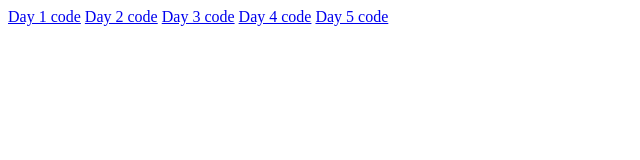
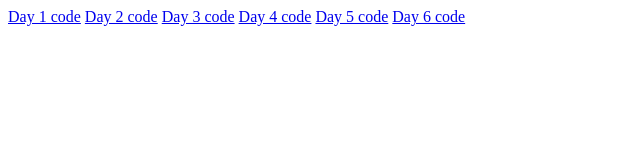
Before and after one commit to SheikMohideen007/Mern_Batch_13, a plain HTML site: page index.html in a window 1280 px wide. Shown: the full height of the page, 0-640 px from the left. Drawn offline with Linux system fonts and the light colour scheme.

Commit message:
reployment example

```diff
--- a/index.html
+++ b/index.html
@@ -13,5 +13,6 @@
 
     <a href="day4.html">Day 4 code</a>
     <a href="day5.html">Day 5 code</a>
+    <a href="day6.html">Day 6 code</a>
   </body>
 </html>
```
